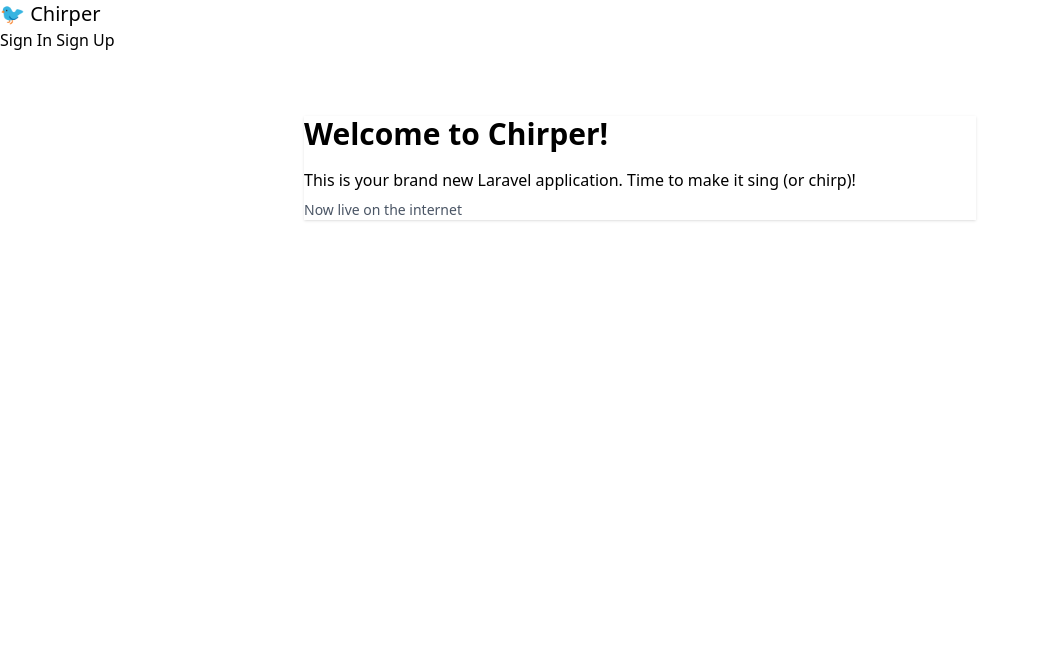
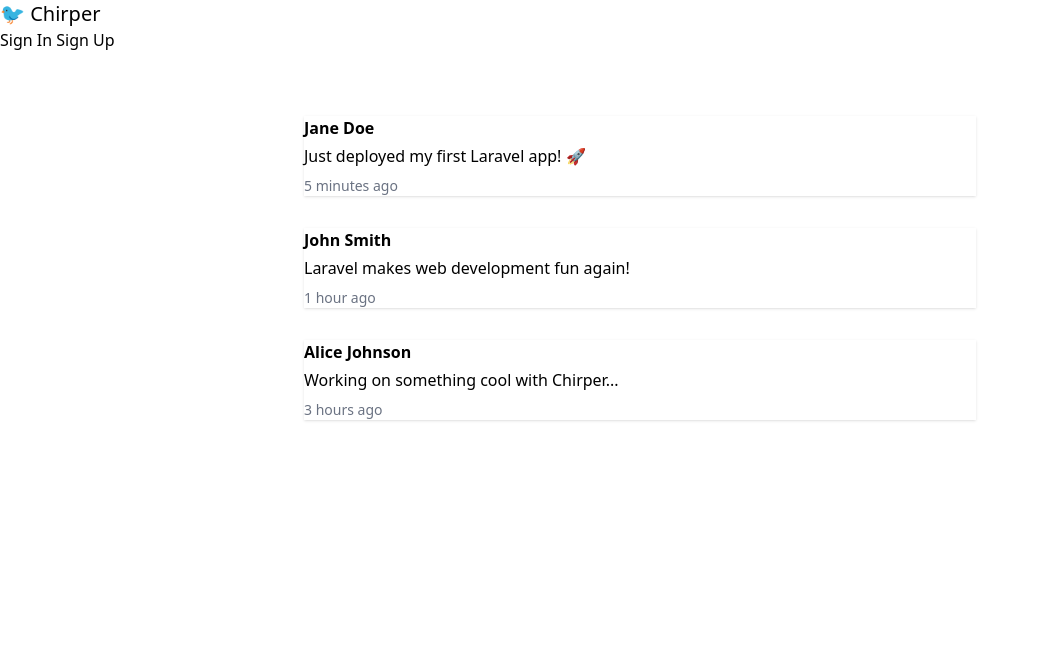
Before and after one commit to Karen-Kwatia/chirper, a Laravel app: page / in a window 1280 px wide. Shown: the top 660 px of the page, without its empty margins (0-1038 px from the left). Run offline with Laravel 12, Linux system fonts and the light colour scheme; style sheets or scripts are compiled from the project's sources; some libraries are stand-ins or nearby versions; some web fonts are replaced.

Commit message:
made changes to home.blade.php

```diff
--- /dev/null
+++ b/app/Http/Controllers/ChirpController.php
@@ -0,0 +1,30 @@
+<?php
+
+namespace App\Http\Controllers;
+
+use Illuminate\Http\Request;
+
+class ChirpController extends Controller
+{
+    public function index()
+    {
+        $chirps = [
+            [
+                'author' => 'Jane Doe',
+                'message' => 'Just deployed my first Laravel app! 🚀',
+                'time' => '5 minutes ago'
+            ],
+            [
+                'author' => 'John Smith',
+                'message' => 'Laravel makes web development fun again!',
+                'time' => '1 hour ago'
+            ],
+            [
+                'author' => 'Alice Johnson',
+                'message' => 'Working on something cool with Chirper...',
+                'time' => '3 hours ago'
+            ]
+        ];
+        return view('home',['chirps' => $chirps]);
+    }
+}
--- a/resources/views/home.blade.php
+++ b/resources/views/home.blade.php
@@ -1,17 +1,18 @@
 <x-layout>
     <x-slot:title>
-        Hi There Bootcamp
+        Welcome
     </x-slot:title>
     <div class="max-w-2xl mx-auto">
-        <div class="card bg-base-100 shadow mt-8">
-            <div class="card-body">
-                <div>
-                    <h1 class="text-3xl font-bold">Welcome to Chirper!</h1>
-                    <p class="mt-4 text-base-content/60">This is your brand new Laravel application. Time to make it
-                        sing (or chirp)!</p>
-                    <p class="mt-2 text-sm text-gray-600">Now live on the internet</p>
+        @foreach ($chirps as $chirp)
+            <div class="card bg-base-100 shadow mt-8">
+                <div class="card-body">
+                    <div>
+                        <div class="font-semibold">{{ $chirp['author'] }}</div>
+                        <div class="mt-1">{{ $chirp['message'] }}</div>
+                        <div class="text-sm text-gray-500 mt-2">{{ $chirp['time'] }}</div>
+                    </div>
                 </div>
             </div>
-        </div>
+        @endforeach
     </div>
 </x-layout>
--- a/routes/web.php
+++ b/routes/web.php
@@ -1,9 +1,6 @@
 <?php
 
 use Illuminate\Support\Facades\Route;
+use App\Http\Controllers\ChirpController;
 
-Route::get('/', function () {
-    return view('home');
-});
-
-//when someone visits the page we show them the welcome page
+Route::get('/', [ChirpController::class, 'index']);
```
